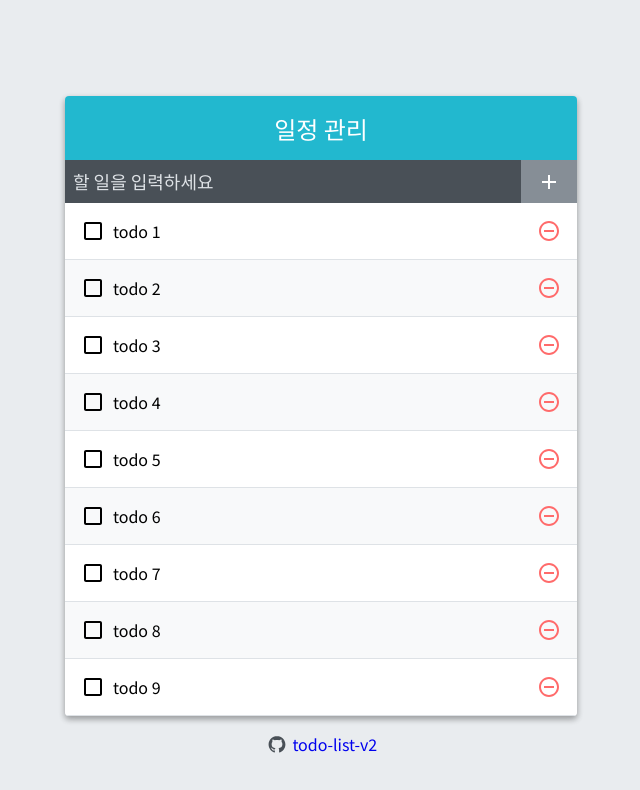
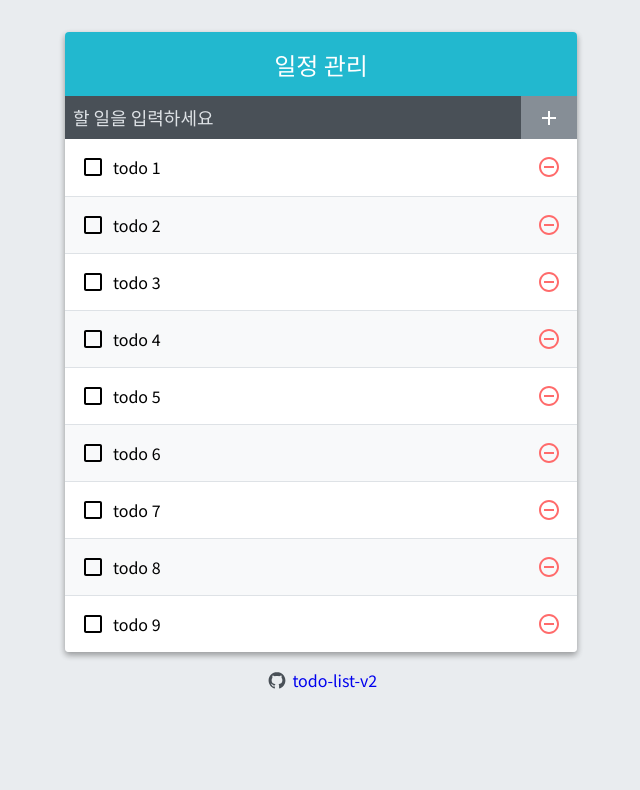
Before and after one commit to Ssnnaaiill/react-practice, a React (Create React App) app in the folder todo-list-v2/: page / in a window 1280 px wide. Shown: the top 790 px of the page, without its empty margins (319-959 px from the left). Built offline with nearby package versions, Linux system fonts and the light colour scheme.

Commit message:
add virtualized to todo list item and todo list

```diff
--- a/package.json
+++ b/package.json
@@ -6,6 +6,7 @@
     "node-sass": "^4.12.0",
     "query-string": "^6.8.3",
     "react-loadable": "^5.5.0",
-    "react-router-dom": "^5.1.2"
+    "react-router-dom": "^5.1.2",
+    "react-virtualized": "^9.21.1"
   }
 }
--- a/todo-list-v2/src/components/TodoList.js
+++ b/todo-list-v2/src/components/TodoList.js
@@ -1,19 +1,36 @@
-import React from 'react';
+import React, { useCallback } from 'react';
+import { List } from 'react-virtualized';
 import TodoListItem from './TodoListItem';
 import './TodoList.scss';
 
 const TodoList = ({ todos, onRemove, onToggle }) => {
-  return (
-    <div className="TodoList">
-      {todos.map(todo => (
+  const rowRenderer = useCallback(
+    ({ index, key, style }) => {
+      const todo = todos[index];
+      return (
         <TodoListItem
           todo={todo}
-          key={todo.id}
+          key={key}
           onRemove={onRemove}
           onToggle={onToggle}
+          style={style}
         />
-      ))}
-    </div>
+      );
+    },
+    [onRemove, onToggle, todos],
+  );
+
+  return (
+    <List
+      className="TodoList"
+      width={512} // total width
+      height={513} // total height
+      rowCount={todos.length} // number of todo items
+      rowHeight={57} // todo item height
+      rowRenderer={rowRenderer} // render todo items
+      list={todos} // todo array
+      style={{ outline: 'none' }} // remove default outline of List component
+    />
   );
 };
 
--- a/todo-list-v2/src/components/TodoListItem.js
+++ b/todo-list-v2/src/components/TodoListItem.js
@@ -7,12 +7,16 @@
 import cn from 'classnames';
 import './TodoListItem.scss';
 
-const TodoListItem = ({ todo, onRemove, onToggle }) => {
+const TodoListItem = ({ todo, onRemove, onToggle, style }) => {
   const { id, text, checked } = todo;
 
   return (
+    <div className="TodoListItem-virtualized" style={style}>
       <div className="TodoListItem">
-      <div className={cn('checkbox', { checked })} onClick={() => onToggle(id)}>
+        <div
+          className={cn('checkbox', { checked })}
+          onClick={() => onToggle(id)}
+        >
           {checked ? <MdCheckBox /> : <MdCheckBoxOutlineBlank />}
           <div className="text">{text}</div>
         </div>
@@ -20,8 +24,12 @@
           <MdRemoveCircleOutline />
         </div>
       </div>
+    </div>
   );
 };
 
 // do not rerender unless todo, onRemove, onToggle does not change
-export default React.memo(TodoListItem);
+export default React.memo(
+  TodoListItem,
+  (prevProps, nextProps) => prevProps.todo === nextProps.todo,
+);
--- a/todo-list-v2/src/components/TodoListItem.scss
+++ b/todo-list-v2/src/components/TodoListItem.scss
@@ -1,3 +1,13 @@
+.TodoListItem-virtualized {
+  & + & {
+    border-top: 1px solid #dee2e6;
+  }
+
+  &:nth-child(even) {
+    background: #f8f9fa;
+  }
+}
+
 .TodoListItem {
   padding: 1rem;
   display: flex;
--- a/todo-list-v2/src/components/TodoTemplate.scss
+++ b/todo-list-v2/src/components/TodoTemplate.scss
@@ -2,7 +2,7 @@
   width: 512px;
   margin-left: auto;
   margin-right: auto;
-  margin-top: 6rem;
+  margin-top: 2rem;
   border-radius: 4px;
   overflow: hidden;
   box-shadow: 0 3px 6px rgba(0, 0, 0, 0.16), 0 3px 6px rgba(0, 0, 0, 0.23);
@@ -27,7 +27,6 @@
   align-items: center;
   justify-content: center;
   margin-top: 1rem;
-  margin-bottom: 6rem;
   color: #495057;
 
   a {
--- a/todo-list-v2/src/index.css
+++ b/todo-list-v2/src/index.css
@@ -2,6 +2,11 @@
 
 * {
   font-family: 'Noto Sans KR', sans-serif;
+  -ms-user-select: none;
+  -moz-user-select: -moz-none;
+  -webkit-user-select: none;
+  -khtml-user-select: none;
+  user-select: none;
 }
 
 body {
```
Also changed, not shown: 2 other files (tests, documents, lock files or other folders). Lines whose indentation alone changed are shown as unchanged.
